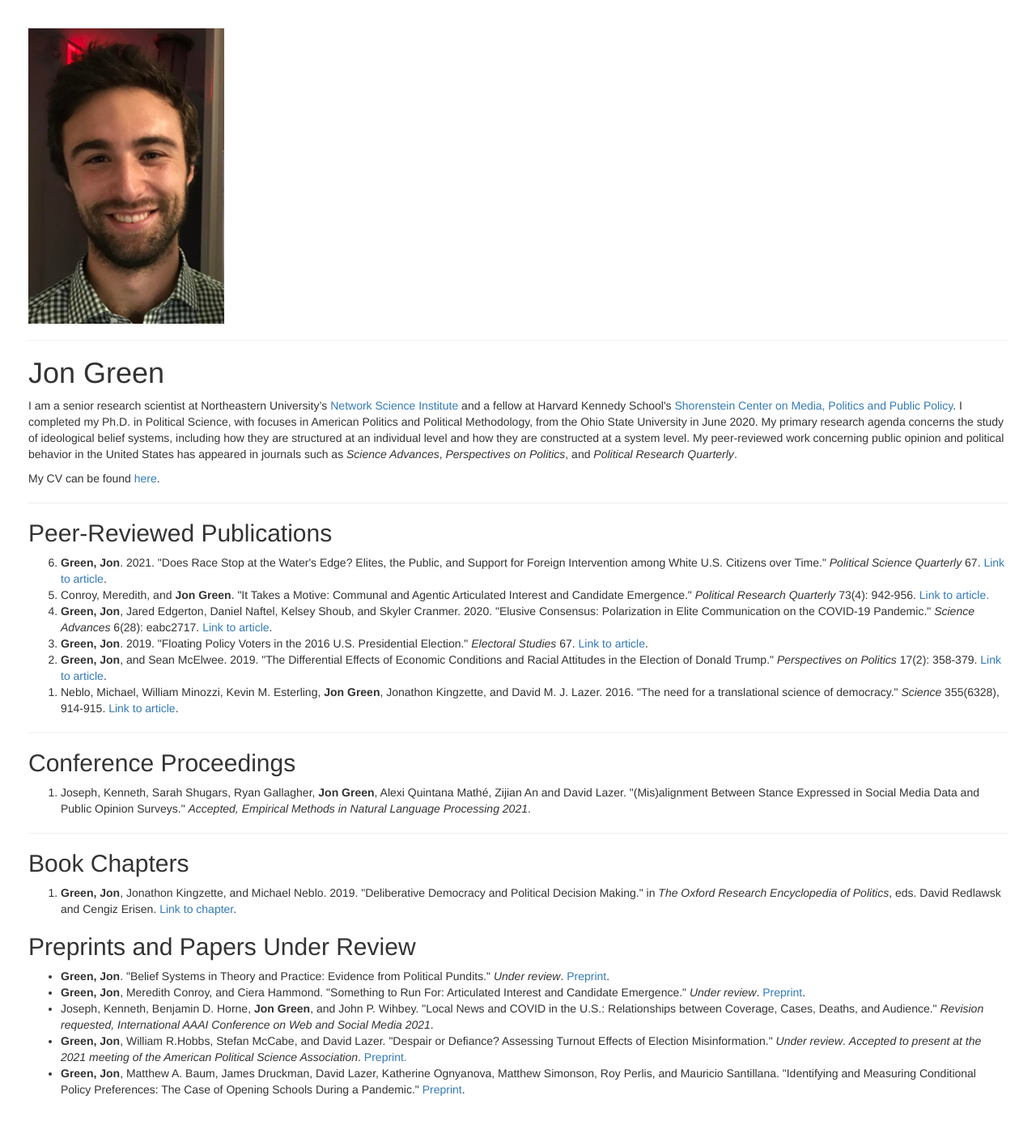
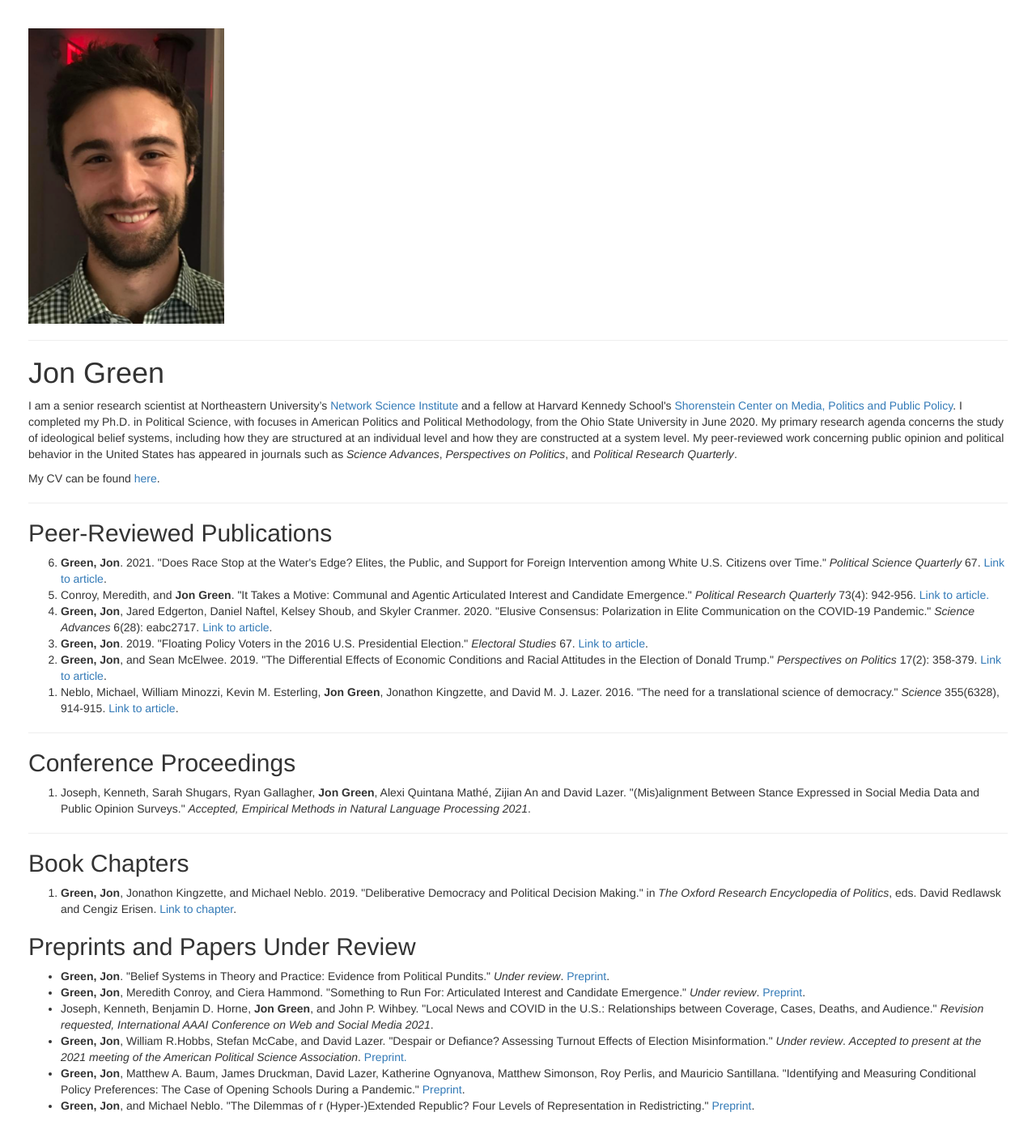
Before and after one commit to jgreen4919/jgreen4919.github.io, a Jekyll site: the page index.html, which Jekyll copies as it is, in a window 1280 px wide. Shown: the whole page at 81% size. Built offline with Jekyll 4.4.1, drawn with Linux system fonts in a browser that asks for light colours.

Commit message:
add redistricting paper to preprints

```diff
--- a/index.html
+++ b/index.html
@@ -59,6 +59,7 @@
       <li>Joseph, Kenneth, Benjamin D. Horne, <strong>Jon Green</strong>, and John P. Wihbey. "Local News and COVID in the U.S.: Relationships between Coverage, Cases, Deaths, and Audience." <i>Revision requested, International AAAI Conference on Web and Social Media 2021</i>.</li>
       <li> <strong>Green, Jon</strong>, William R.Hobbs, Stefan McCabe, and David Lazer. "Despair or Defiance? Assessing Turnout Effects of Election Misinformation." <i>Under review</i>. <i>Accepted to present at the 2021 meeting of the American Political Science Association</i>. <a href="https://osf.io/f34ac/"> Preprint.</a></li>
       <li> <strong>Green, Jon</strong>, Matthew A. Baum, James Druckman, David Lazer, Katherine Ognyanova, Matthew Simonson, Roy Perlis, and Mauricio Santillana. "Identifying and Measuring Conditional Policy Preferences: The Case of Opening Schools During a Pandemic." <a href="https://osf.io/zsh8u/">Preprint</a>.</li>
+      <li> <strong>Green, Jon</strong>, and Michael Neblo. "The Dilemmas of r (Hyper-)Extended Republic? Four Levels of Representation in Redistricting." <a href="https://osf.io/6k7wa/">Preprint</a>.</li>
     </ul>
   </section>
   </article>
```
